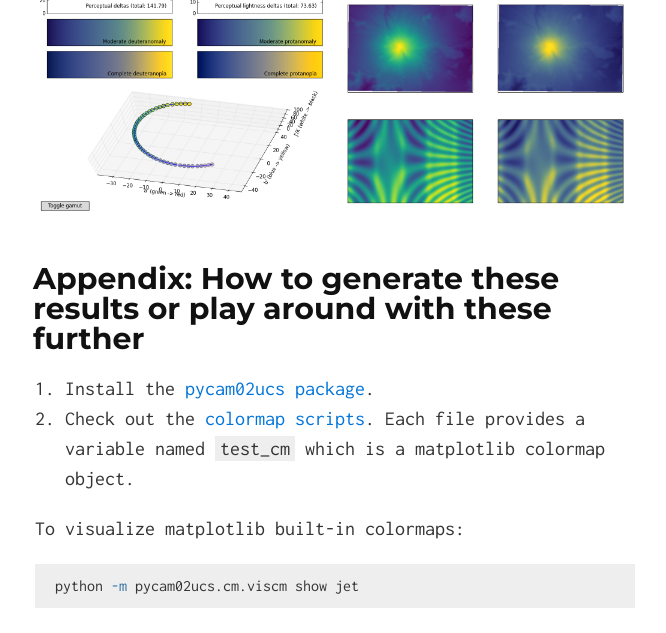
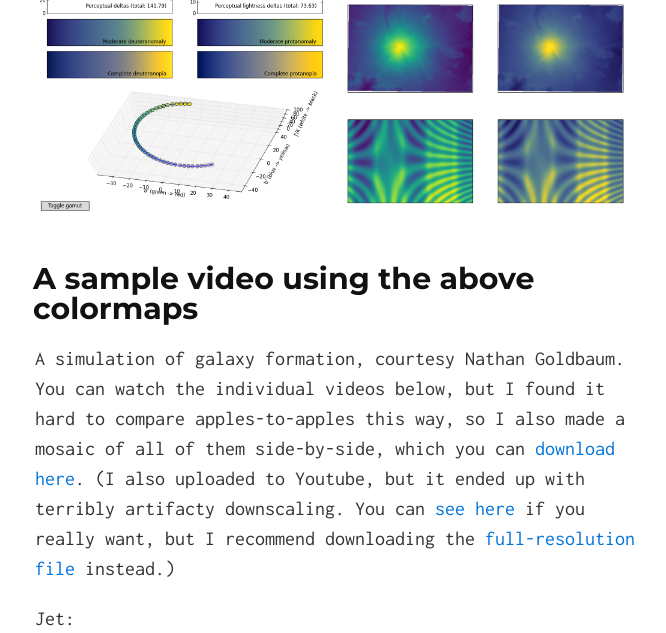
Before and after one commit to BIDS/colormap, a Jekyll site: the page built from index.md, in a window 1280 px wide and 1400 px high, scrolled down 5279 px. Shown: the top 633 px of the window, without its empty margins (305-971 px from the left). Built offline with Jekyll 4.4.1, drawn with Linux system fonts in a browser that asks for light colours; Markdown is read by kramdown in place of the engine named in the settings; some of the changed text lies outside the part shown.

Commit message:
add videos

```diff
--- a/index.md
+++ b/index.md
@@ -110,6 +110,44 @@
 
 <a href="./images/screenshots/option_d.png"><img src="./images/screenshots/option_d.png"></a>
 
+## A sample video using the above colormaps
+
+A simulation of galaxy formation, courtesy Nathan Goldbaum. You can
+watch the individual videos below, but I found it hard to compare
+apples-to-apples this way, so I also made a mosaic of all of them
+side-by-side, which you can <a
+href="http://vorpus.org/~njs/goldbaum-galaxies-all-colormaps.mkv">download
+here</a>. (I also uploaded to Youtube, but it ended up with terribly
+artifacty downscaling. You can <a
+href="https://www.youtube.com/watch?v=u9a4NO3iGgA">see here</a> if you
+really want, but I recommend downloading the <a
+href="http://vorpus.org/~njs/goldbaum-galaxies-all-colormaps.mkv">full-resolution
+file</a> instead.)
+
+Jet:
+
+<iframe width="420" height="315" src="https://www.youtube.com/embed/dsvT5hImPmo" frameborder="0" allowfullscreen></iframe>
+
+Parula:
+
+<iframe width="420" height="315" src="https://www.youtube.com/embed/8146CMi-OaQ" frameborder="0" allowfullscreen></iframe>
+
+Option A:
+
+<iframe width="420" height="315" src="https://www.youtube.com/embed/IqvxuQSzWO4" frameborder="0" allowfullscreen></iframe>
+
+Option B:
+
+<iframe width="420" height="315" src="https://www.youtube.com/embed/wa7bpV3XPV0" frameborder="0" allowfullscreen></iframe>
+
+Option C:
+
+<iframe width="420" height="315" src="https://www.youtube.com/embed/3rHbq4jw1ew" frameborder="0" allowfullscreen></iframe>
+
+Option D:
+
+<iframe width="420" height="315" src="https://www.youtube.com/embed/2_HiUXVNm2k" frameborder="0" allowfullscreen></iframe>
+
 ## Appendix: How to generate these results or play around with these further
 
 1. Install the [pycam02ucs package](https://github.com/njsmith/pycam02ucs).
```
Also changed, not shown: 8 other files.
